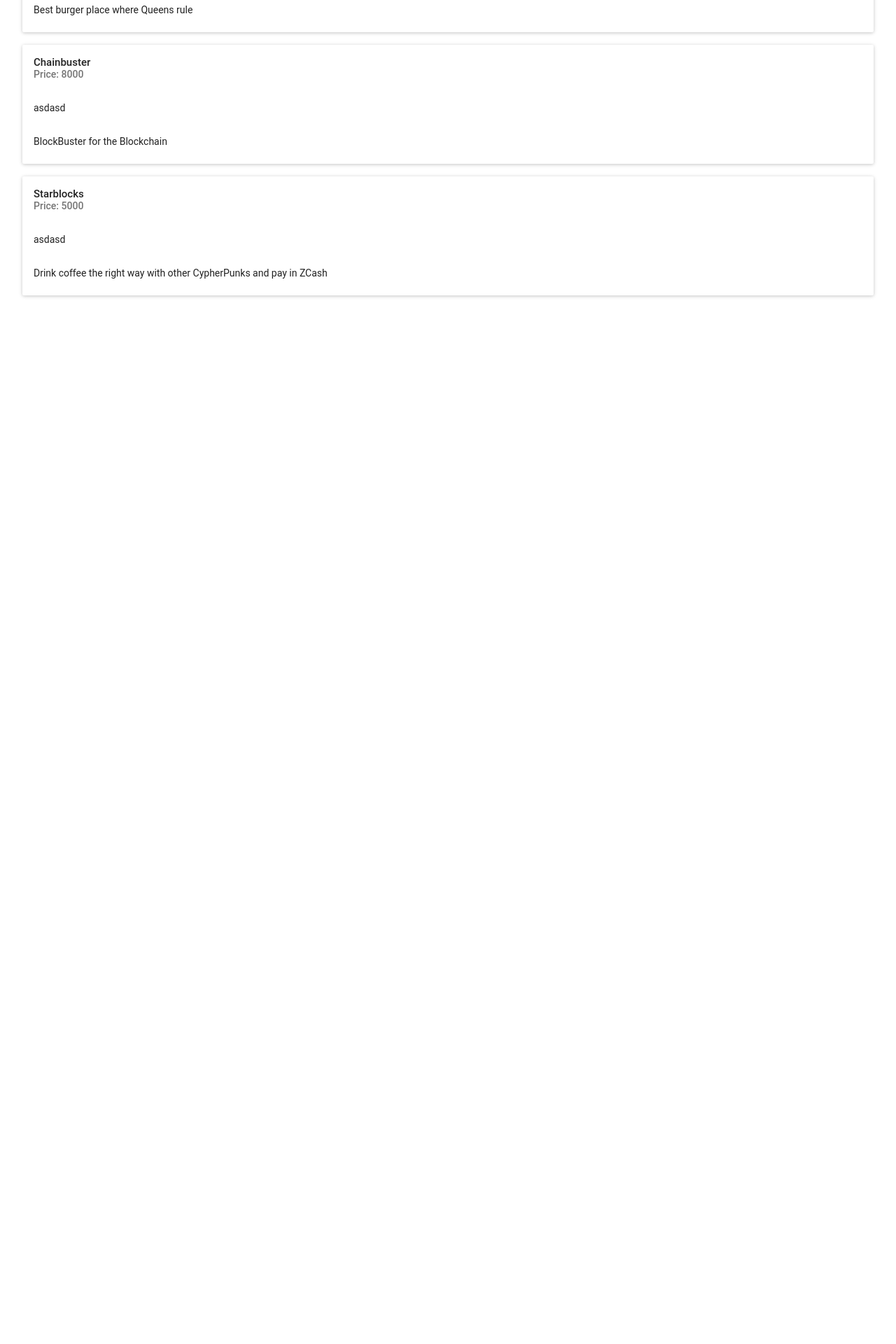
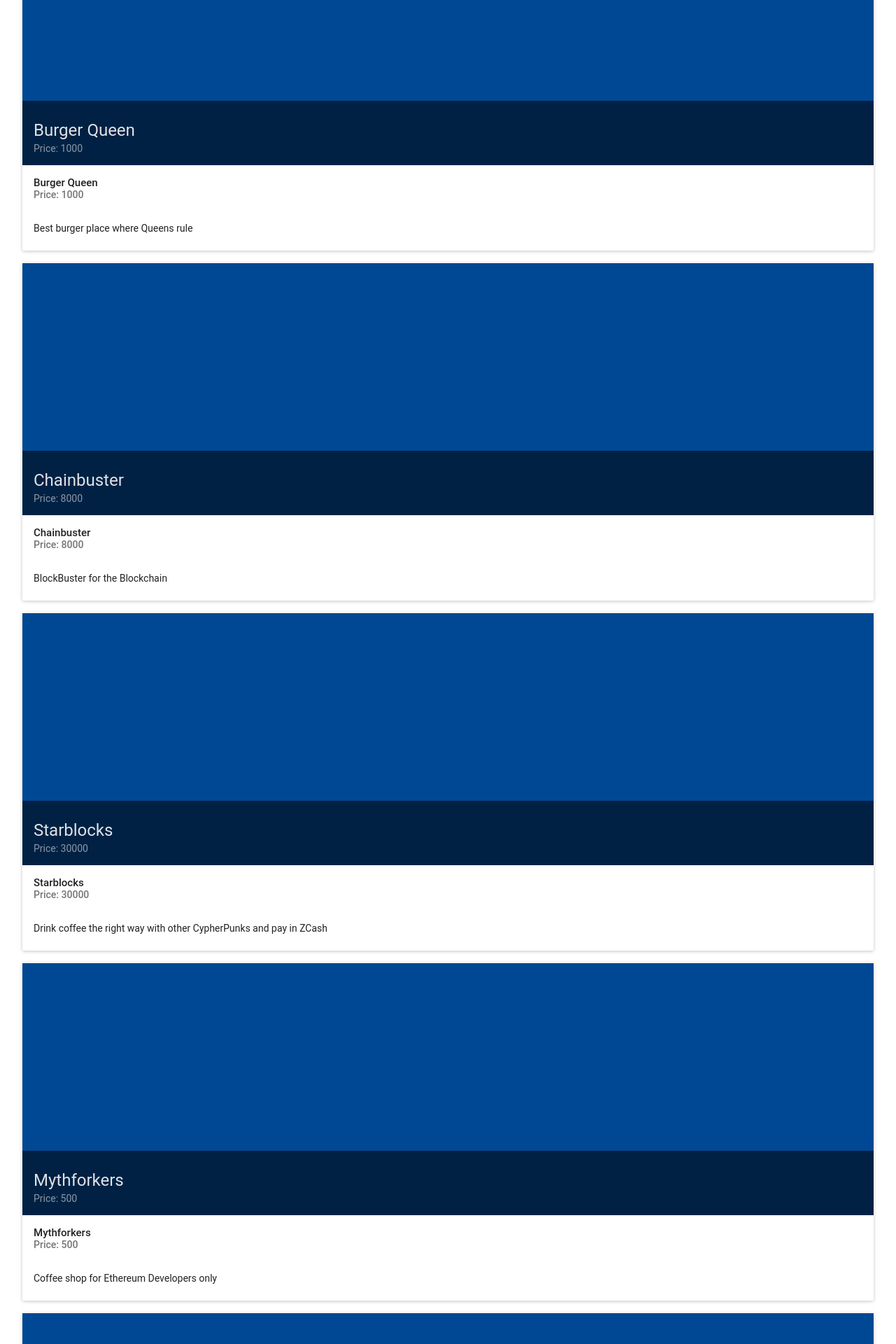
Before and after one commit to theRoughCode/ethstarter, a React (Create React App) app in the folder frontend/: page / in a window 1280 px wide. Shown: the part 220-2140 px from the top of the page at 70% size. Before the commit the page ends 800 px from the top, so only its background shows below. Built offline with nearby package versions, Linux system fonts and the light colour scheme.

Commit message:
Need to show growth and other info

```diff
--- a/frontend/src/App.css
+++ b/frontend/src/App.css
@@ -1,3 +1,4 @@
+
 .App {
   text-align: center;
 }
--- a/frontend/src/App.js
+++ b/frontend/src/App.js
@@ -24,7 +24,7 @@
 
     return (
       <div className="ideas-page">
-        <AppBar title={<span>AngelEth</span>}
+        <AppBar title={<span>AngelEth</span>} style={{backgroundColor: '#004080'}}
                 iconElementLeft={<FontIcon className="material-icons" style={{fontSize: '48px'}}>opacity</FontIcon>}
                 iconElementRight={actionBtn}>
         </AppBar>
--- a/frontend/src/Store.js
+++ b/frontend/src/Store.js
@@ -8,7 +8,7 @@
       return {...state, ...action.payload, showIdeas: true};
     }
     case 'CREATE_CANCELLED': {
-      return {...state, ...action.payload, showIdeas: true, showCreate: false};
+      return {...action.payload, showIdeas: true, showCreate: false};
     }
     case 'CREATE_CONTRACT': {
       return {...state, ...action.payload, showIdeas: false, showCreate: true};
--- a/frontend/src/components/IdeaDetails.js
+++ b/frontend/src/components/IdeaDetails.js
@@ -7,11 +7,19 @@
     super(props);
   }
   render() {
+    const priceLabel = 'Price: ' + this.props.idea.price;
     return (
       <Card className="idea-box">
         <CardHeader
           title={this.props.idea.title}
-          subtitle={this.props.idea.priceLabel} />
+          subtitle={priceLabel} />
+        {
+          this.props.idea.lastInvestment &&
+          <CardText>
+            <div className="last-paid">Last Investment: {this.props.idea.lastInvestment}</div>
+            <div className="growth">Growth Rate: {this.props.idea.growth}</div>
+          </CardText>
+        }
         <CardText>{this.props.idea.description}</CardText>
       </Card>
     )
--- a/frontend/src/components/Ideas.js
+++ b/frontend/src/components/Ideas.js
@@ -4,7 +4,7 @@
 import '../styling/ideas.css';
 import IdeaDetails from './IdeaDetails';
 
-import Card, { CardHeader, CardText } from 'material-ui/Card';
+import Card, { CardHeader, CardText, CardTitle, CardMedia } from 'material-ui/Card';
 
 class Idea extends Component {
   render() {
@@ -12,10 +12,12 @@
     return (
       <div key={this.props.idea.id} className="ideas-item" onClick={this.props.callback}>
         <Card className="idea-box">
+          <CardMedia overlay={<CardTitle title={this.props.idea.title} subtitle={priceLabel} subtitleColor="red" />}>
+            <div style={{width: '100%', backgroundColor: '#004893', height: '360px'}}></div>
+          </CardMedia>
           <CardHeader
             title={this.props.idea.title}
             subtitle={priceLabel} />
-          <CardText>asdasd</CardText>
           <CardText>{this.props.idea.description}</CardText>
         </Card>
       </div>
--- a/frontend/src/data/fakeIdeas.js
+++ b/frontend/src/data/fakeIdeas.js
@@ -12,13 +12,49 @@
     description: 'BlockBuster for the Blockchain',
     price: 8000,
     share: 0.2,
+    growth: 12,
+    history: [
+      {
+        price: 1000,
+        date: 11123114243,
+      }
+    ]
   },
   {
     id: 'AD-333',
     title: 'Starblocks',
     description: 'Drink coffee the right way with other CypherPunks and pay in ZCash',
-    price: 5000,
+    price: 30000,
     share: 0.5,
+    growth: 4,
+    history: [
+      {
+        price: 400,
+        date: 11123114243,
+      },
+      {
+        price: 5000,
+        date: 11123115243,
+      },
+      {
+        price: 15000,
+        date: 11123116243,
+      }
+    ]
+  },
+  {
+    id: 'AF-444',
+    title: 'Mythforkers',
+    description: 'Coffee shop for Ethereum Developers only',
+    price: 500,
+    share: 0.5,
+  },
+  {
+    id: 'AZ-732',
+    title: 'Starblocks',
+    description: 'Drink coffee the right way with other CypherPunks and pay in ZCash',
+    price: 700,
+    share: 0.3,
   }
 ];
 
```
